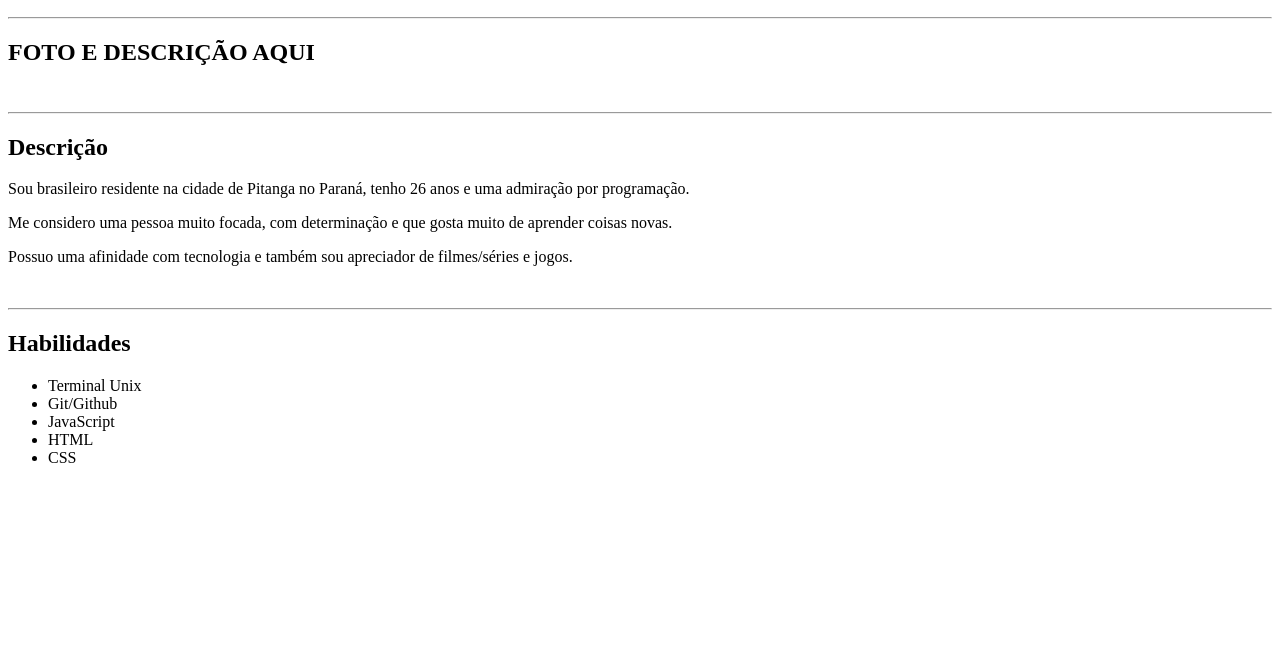
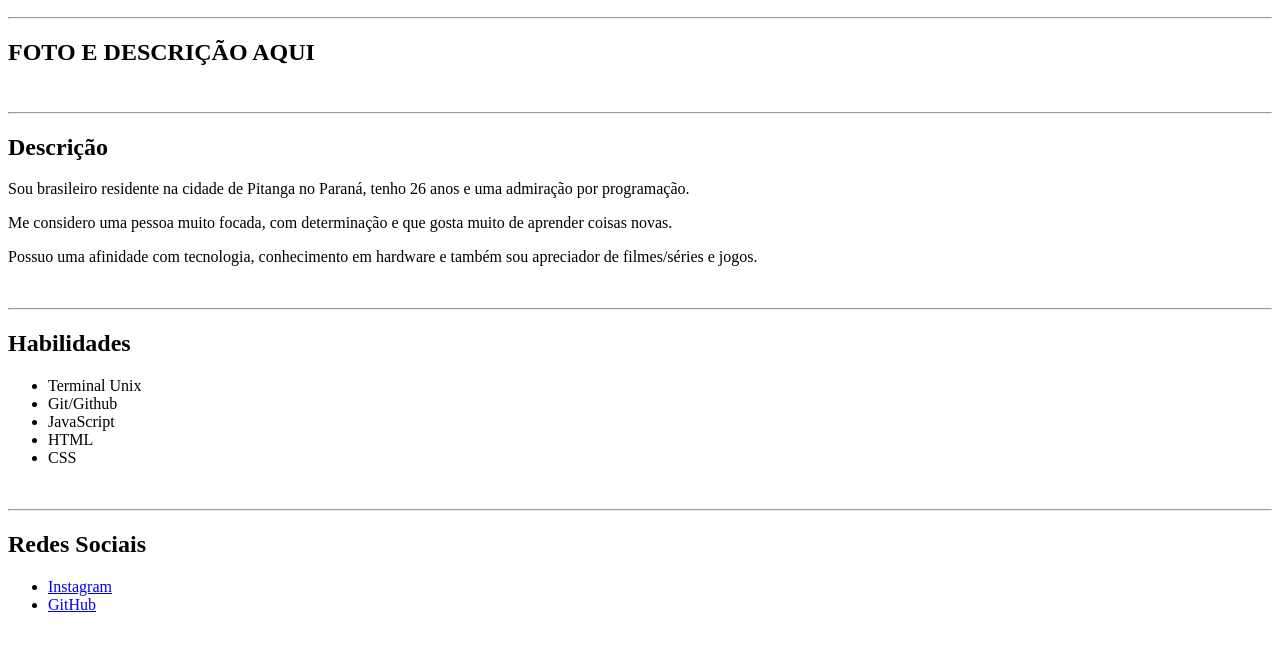
Before and after one commit to h3zord/h3zord.github.io, a plain HTML site: page index.html in a window 1280 px wide. Shown: the part 110-758 px from the top of the page. Drawn offline with Linux system fonts and the light colour scheme.

Commit message:
adicionando redes sociais

```diff
--- a/index.html
+++ b/index.html
@@ -14,7 +14,7 @@
 <h2>Descrição</h2>
 <p>Sou brasileiro residente na cidade de Pitanga no Paraná, tenho 26 anos e uma admiração por programação.</p>
 <p>Me considero uma pessoa muito focada, com determinação e que gosta muito de aprender coisas novas.</p>
-<p>Possuo uma afinidade com tecnologia e também sou apreciador de filmes/séries e jogos.</p>
+<p>Possuo uma afinidade com tecnologia, conhecimento em hardware e também sou apreciador de filmes/séries e jogos.</p>
 <br>
 <hr>
 <h2>Habilidades</h2>
@@ -25,6 +25,14 @@
   <li>HTML</li>
   <li>CSS</li>
 </ul>
+<br>
+<hr>
+<h2>Redes Sociais</h2>
+<ul>
+  <li><a href="https://www.instagram.com/lucaschavarem/" target="_blank">Instagram</a></li>
+  <li><a href="https://github.com/h3zord" target="_blank">GitHub</a></li>
+</ul>
+
 
 
 </body>
```
